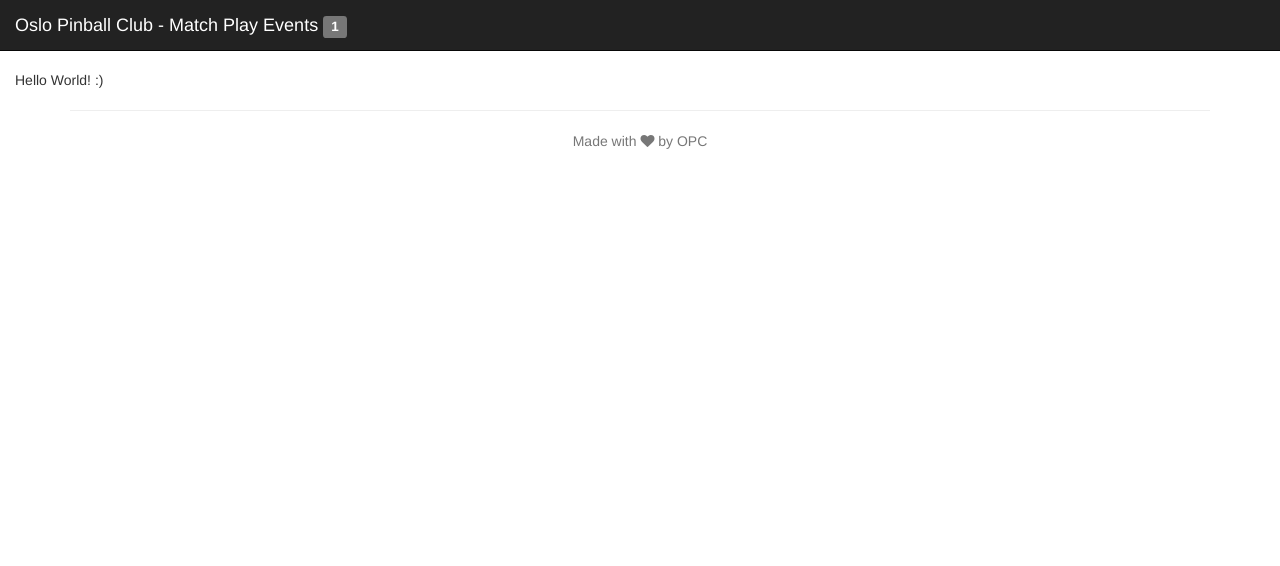
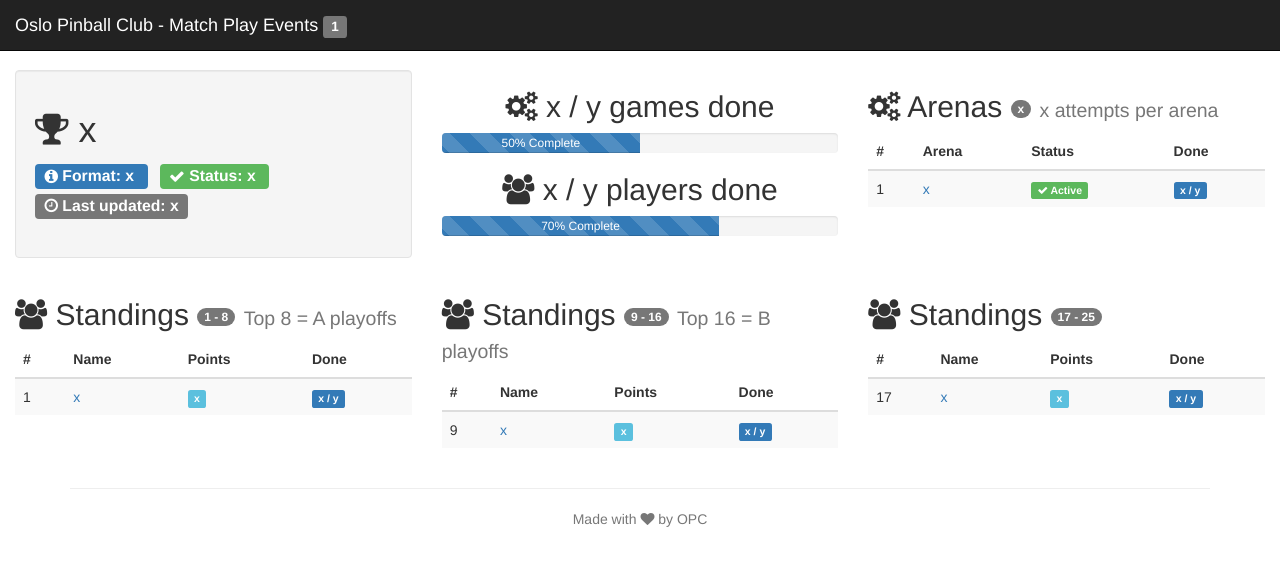
Before and after one commit to oslopinball/matchplay-wallscreen, a Flask app: page /1 in a window 1280 px wide. Shown: the top 566 px of the page. Run offline with Flask 2, Linux system fonts and the light colour scheme; some libraries are stand-ins or nearby versions.

Commit message:
started on wallscreen layout with templates

```diff
--- /dev/null
+++ b/templates/arenas.html
@@ -0,0 +1,32 @@
+<h2>
+	<i class="fa fa-cogs"></i> Arenas <span class="badge">x</span>
+	<small>x attempts per arena</small>
+</h2>
+
+<table class="table table-striped table-hover">
+	<thead>
+		<tr>
+			<th>#</th>
+			<th>Arena</th>
+			<th>Status</th>
+			<th>Done</th>
+		</tr>
+	</thead>
+	<tbody>
+		<tr>
+			<td>1</td>
+			<td><a href="#">x</a></td>
+			<td>
+				<span class="label label-success">
+					<i class="fa fa-check"></i>
+					Active
+				</span>
+			</td>
+			<td>
+				<span class="label label-primary">
+					x / y
+				</span>
+			</td>
+		</tr>
+	</tbody>
+</table>
--- a/templates/index.html
+++ b/templates/index.html
@@ -2,6 +2,30 @@
 
 {% block content %}
 
-Hello World! :)
+<div class="row">
+	<div class="col-md-4">{% include 'info.html' %}</div>
+	<div class="col-md-4">{% include 'progress.html' %}</div>
+	<div class="col-md-4">{% include 'arenas.html' %}</div>
+</div>
+
+<div class="row">
+	<div class="col-md-4">
+		{% set from = '1' %}
+		{% set to = '8' %}
+		{% include 'standings.html' %}
+	</div>
+
+	<div class="col-md-4">
+		{% set from = '9' %}
+		{% set to = '16' %}
+		{% include 'standings.html' %}
+	</div>
+
+	<div class="col-md-4">
+		{% set from = '17' %}
+		{% set to = '25' %}
+		{% include 'standings.html' %}
+	</div>
+</div>
 
 {% endblock content %}
--- /dev/null
+++ b/templates/info.html
@@ -0,0 +1,26 @@
+<div class="well">
+	<h1>
+		<i class="fa fa-trophy"></i> x
+	</h1>
+
+	<p class="lead">
+
+	<span class="label label-primary">
+		<i class="fa fa-info-circle"></i>
+		Format: x
+	</span>
+
+	&nbsp;
+		<span class="label label-success">
+			<i class="fa fa-check"></i>
+			Status: x
+		</span>
+
+	&nbsp;
+
+	<span class="label label-default">
+		<i class="fa fa-clock-o"></i> Last updated: x
+	</span>
+
+	</p>
+</div>
--- /dev/null
+++ b/templates/progress.html
@@ -0,0 +1,19 @@
+<center>
+	<h2><i class="fa fa-cogs"></i> x / y games done</h2>
+</center>
+<div class="progress">
+	<div class="progress-bar progress-bar-striped active" role="progressbar" aria-valuenow="50" aria-valuemin="0" aria-valuemax="100" style="width: 50%">
+		<span class="sr-only">50% Complete</span>
+		50% Complete
+	</div>
+</div>
+
+<center>
+	<h2><i class="fa fa-users"></i> x / y players done</h2>
+</center>
+<div class="progress">
+	<div class="progress-bar progress-bar-striped active" role="progressbar" aria-valuenow="70" aria-valuemin="0" aria-valuemax="100" style="width: 70%">
+		<span class="sr-only">70% Complete</span>
+		70% Complete
+	</div>
+</div>
--- /dev/null
+++ b/templates/standings.html
@@ -0,0 +1,35 @@
+<h2>
+	<i class="fa fa-users"></i> Standings <span class="badge">{{ from }} - {{ to }}</span>
+	<small>
+		{% if from == "1" %}
+			Top 8 = A playoffs
+		{% elif from == "9" %}
+			Top 16 = B playoffs
+		{% endif %}
+	</small>
+</h2>
+
+<table class="table table-striped table-hover">
+	<thead>
+		<tr>
+			<th>#</th>
+			<th>Name</th>
+			<th>Points</th>
+			<th>Done</th>
+		</tr>
+	</thead>
+	<tbody>
+		<tr>
+			<td>{{from}}</td>
+			<td>
+				<a href="#">x</a>
+			</td>
+			<td>
+				<span class="label label-info">x</span>
+			</td>
+			<td>
+				<span class="label label-primary">x / y</span>
+			</td>
+		</tr>
+	</tbody>
+</table>
```
